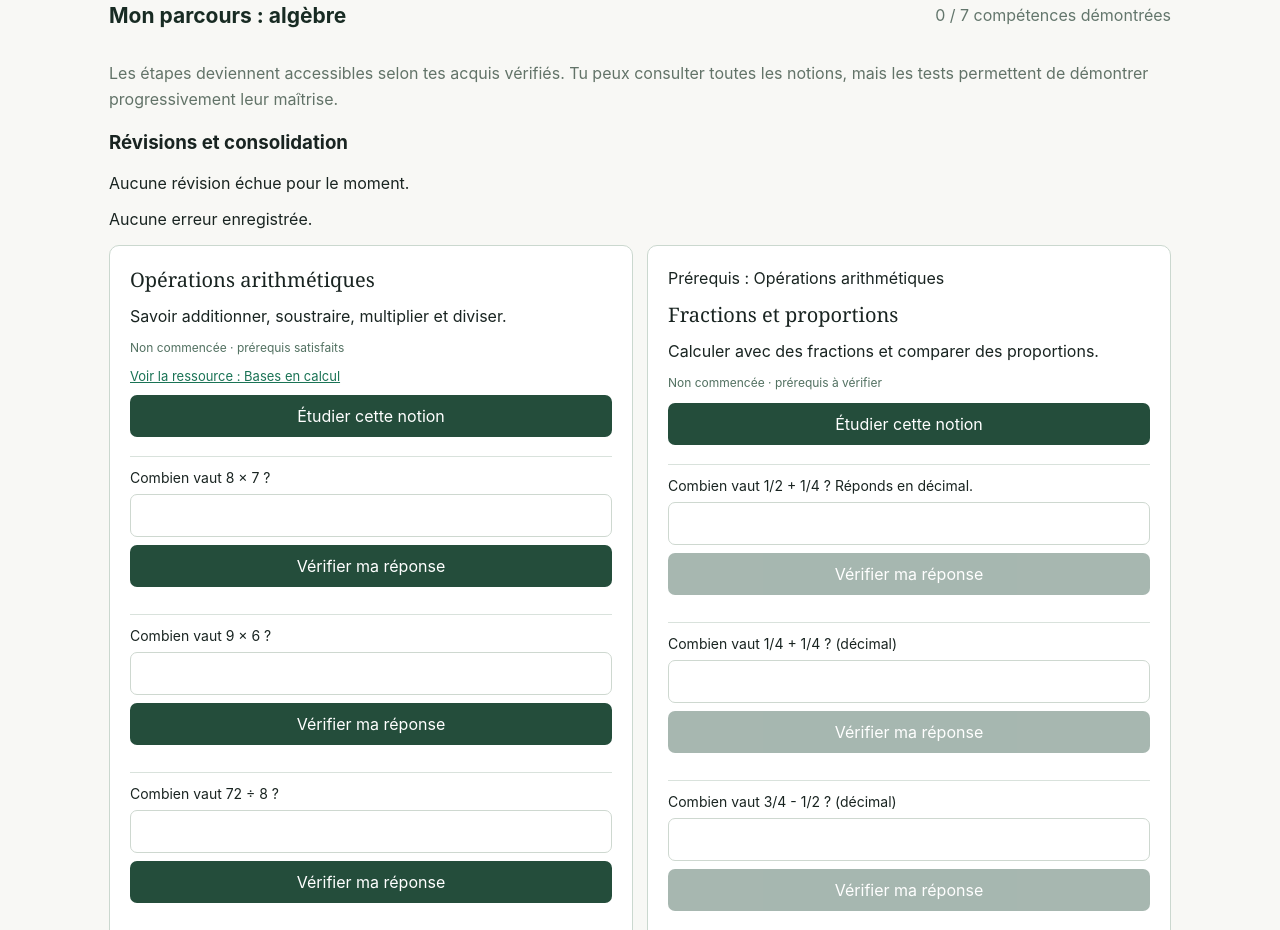
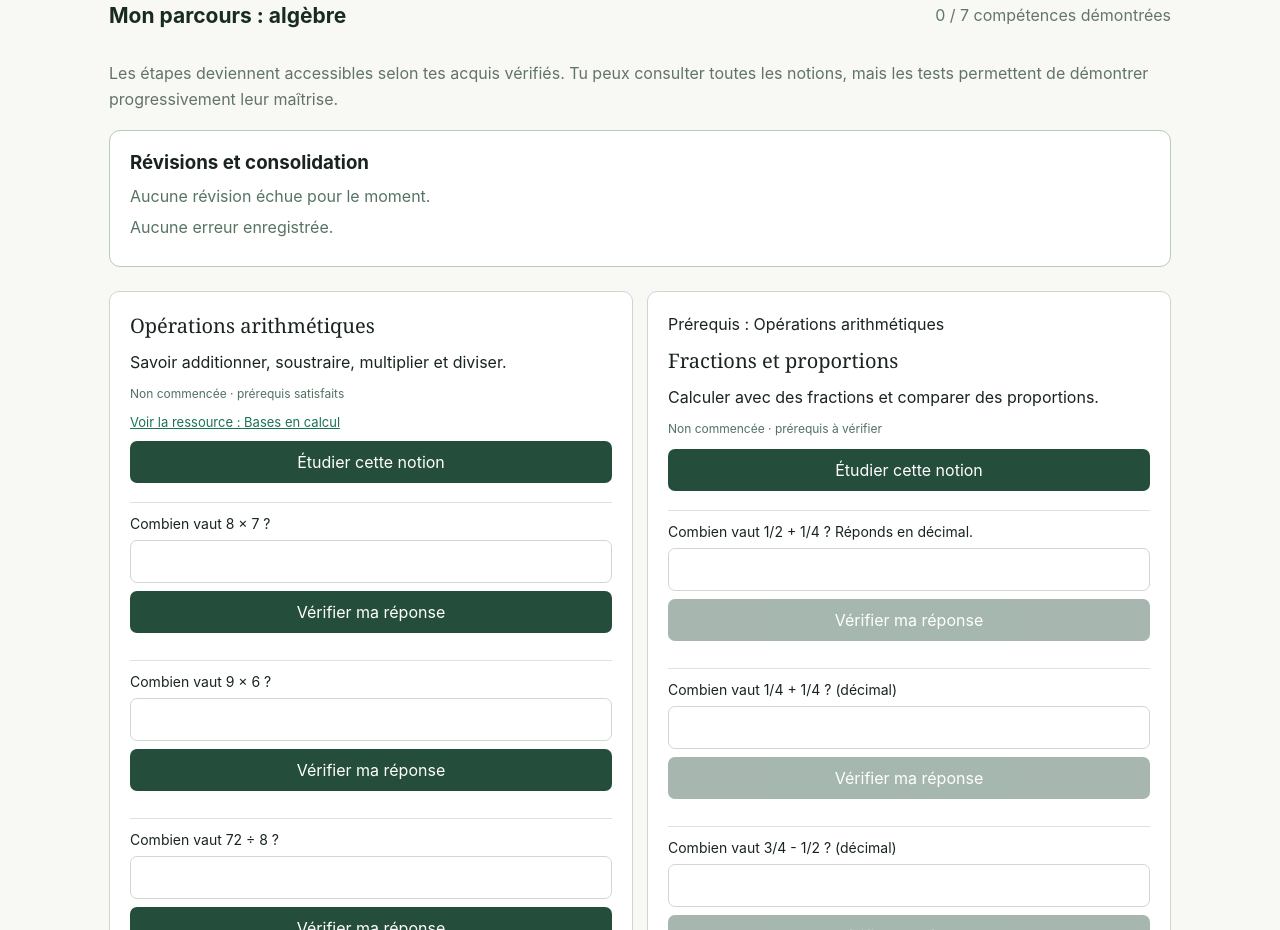
Before and after one commit to sebastienpcq/math-curator-community, a browser extension: page knowledge-curator/index.html in a window 1280 px wide. Shown: the part 1434-2364 px from the top of the page. Drawn offline with Linux system fonts and the light colour scheme.

Commit message:
style(review): add spaced repetition summary

```diff
--- a/knowledge-curator/style.css
+++ b/knowledge-curator/style.css
@@ -20,3 +20,5 @@
 @media(prefers-color-scheme:dark){.study{border-color:#33483c}.study-step{--study-bg:#202d25;border-color:#3b5040}.exercise{border-color:#3b5040}.study-step button,.study-actions button,.import-label{background:#36654e;color:#fff}}
 
 .history{margin-top:32px;border-top:1px solid #bacac0;padding-top:14px}.history ol{padding-left:24px;line-height:1.9;max-height:340px;overflow:auto}.history li{font-size:13px}.exercise{margin-top:8px}
+
+.review-dashboard{background:var(--study-bg,#fff);border:1px solid #b8cabe;border-radius:11px;padding:20px;margin:18px 0 24px}.review-dashboard h3{margin:0 0 10px}.review-dashboard p{margin:7px 0;color:#567363;line-height:1.5}
```
